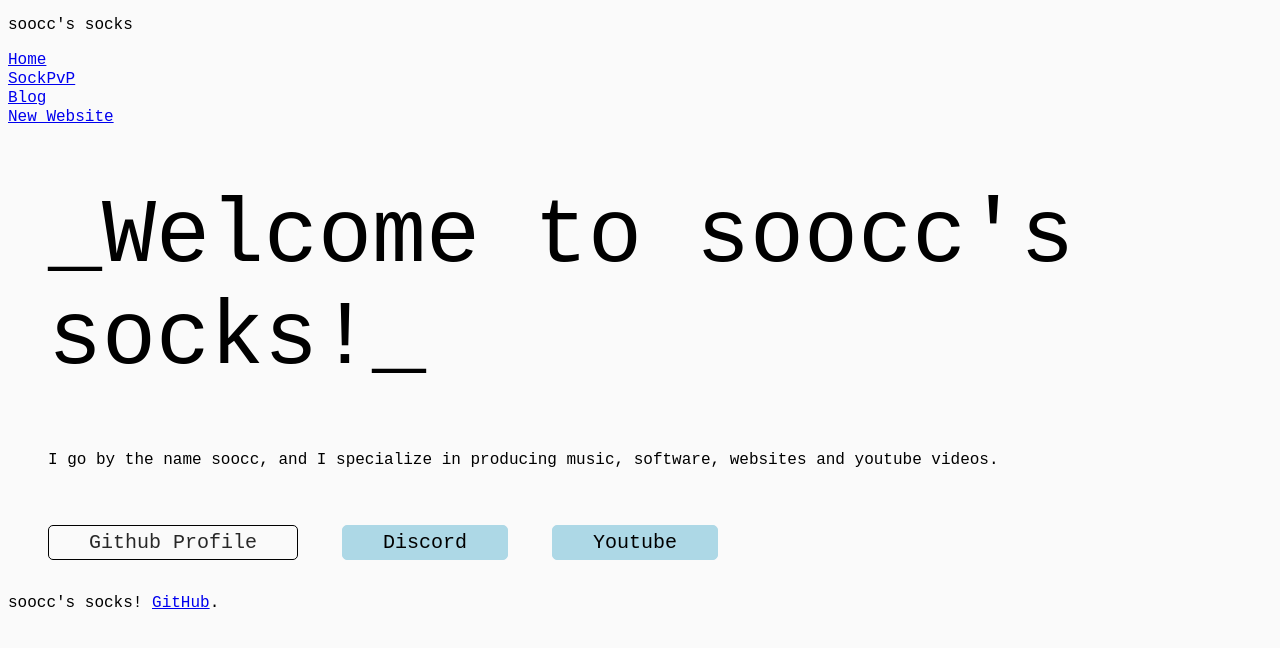
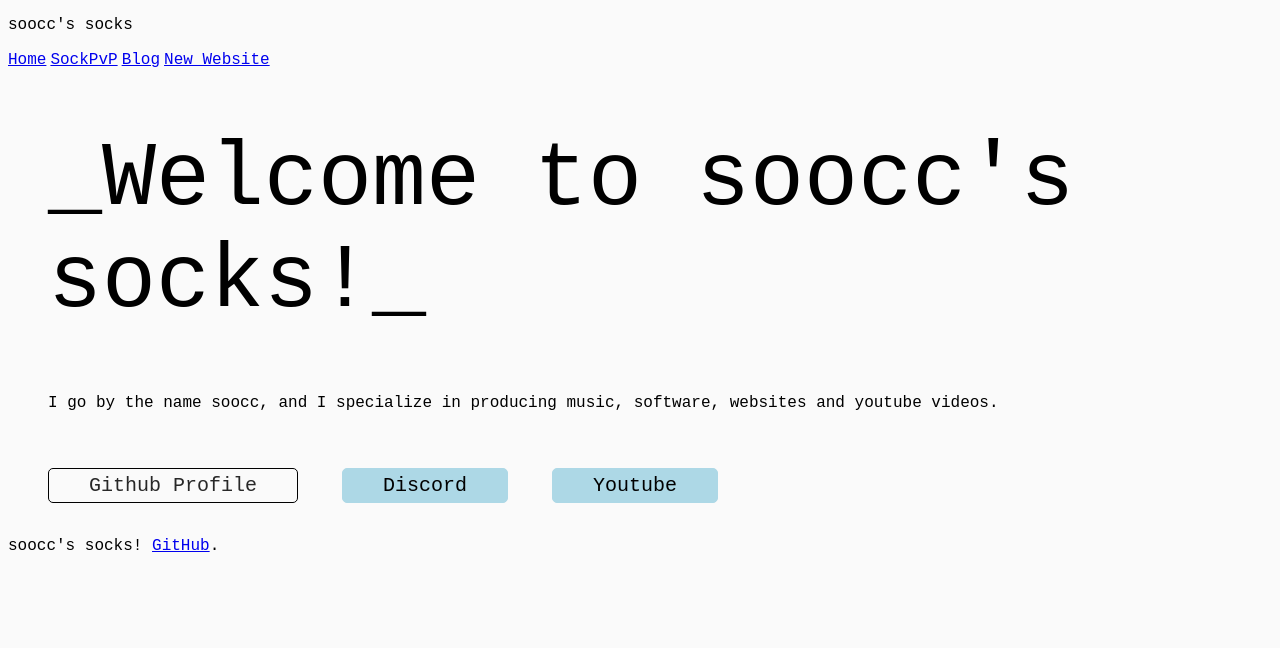
Before and after one commit to soocc/sooccsocks2, a Jekyll site: the page built from index.html, in a window 1280 px wide. Shown: the top 648 px of the page. Built offline with Jekyll 4.4.1, drawn with Linux system fonts in a browser that asks for light colours.

Commit message:
Update styles.css

```diff
--- a/styles/styles.css
+++ b/styles/styles.css
@@ -39,6 +39,5 @@ button {
 
 .align-right {
   text-align: right;
-  display: inline-flex;
-  width: 100%;
+  display: inline-block;
 }
```
